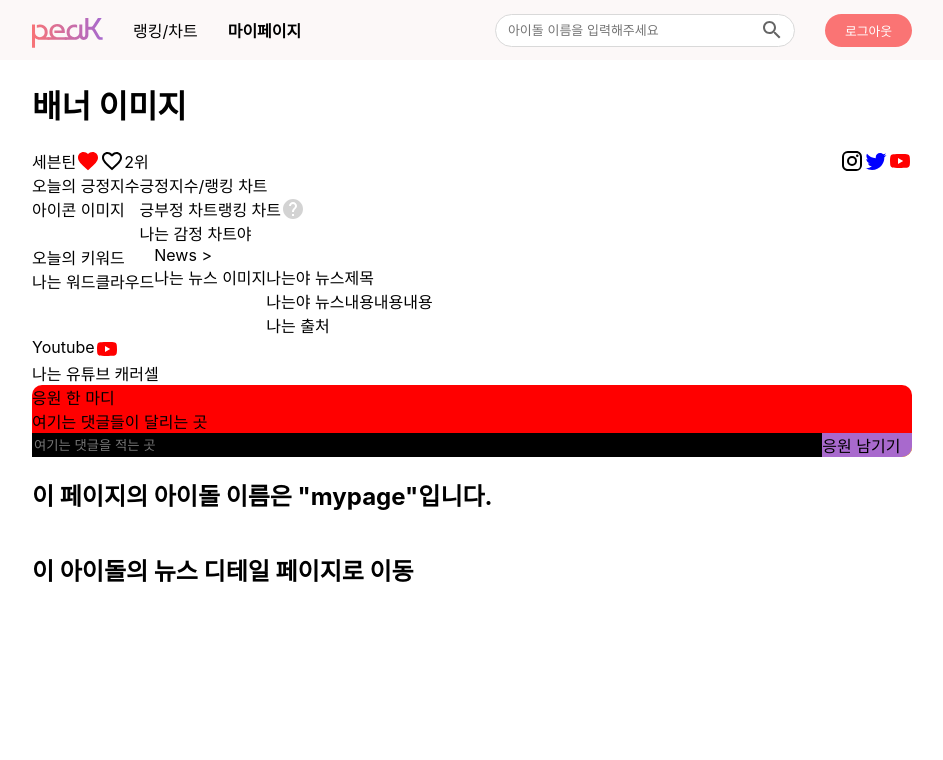
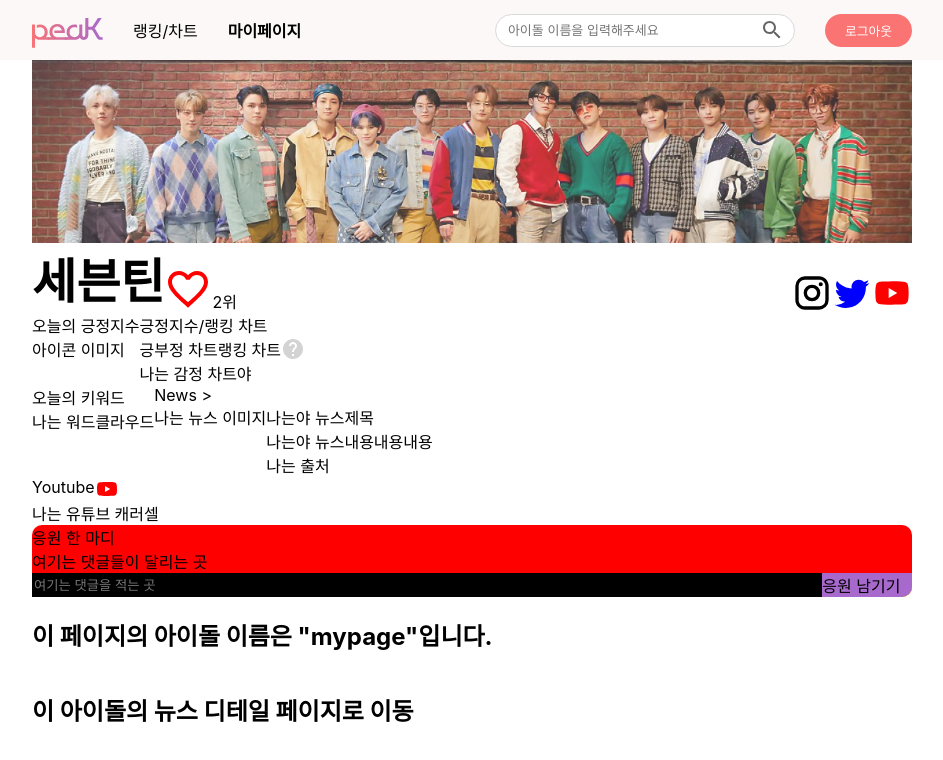
Before and after one commit to SSAFY507-peaK/peaK, a React (Create React App) app in the folder front/: page /mypage in a window 1280 px wide. Shown: the top 760 px of the page, without its empty margins (168-1111 px from the left). Built offline with nearby package versions, Linux system fonts and the light colour scheme; a web font is replaced by a local one.

Commit message:
:memo: [FE] #5 아이돌 페이지 구체화
- IdolBanner 구체화
- IdolData 구체화

```diff
--- a/front/src/components/idolpage/IdolBanner.tsx
+++ b/front/src/components/idolpage/IdolBanner.tsx
@@ -1,4 +1,4 @@
-
+import styled from "styled-components";
 
 function IdolBanner () {
   return (
--- a/front/src/components/idolpage/IdolData.tsx
+++ b/front/src/components/idolpage/IdolData.tsx
@@ -1,19 +1,26 @@
+import FavoriteBorderIcon from '@mui/icons-material/FavoriteBorder';
 import FavoriteIcon from '@mui/icons-material/Favorite';
-import FavoriteBorderIcon from '@mui/icons-material/FavoriteBorder';
 import InstagramIcon from '@mui/icons-material/Instagram';
 import TwitterIcon from '@mui/icons-material/Twitter';
 import YouTubeIcon from '@mui/icons-material/YouTube';
 import styled from "styled-components";
+import { useState } from 'react';
+
+// interface LikeType {
+//   like: boolean;
+// }
 
 const Wrapper = styled.div`
   display: flex;
   flex-direction: row;
   justify-content: space-between;
+  align-items: flex-end;
 `;
 
 const LeftBox = styled.div`
   display: flex;
   flex-direction: row;
+  align-items: flex-end;
 `;
 
 const RightBox = styled.div`
@@ -22,25 +29,36 @@
 `;
 
 const IdolName = styled.div`
+  font-size: 3rem;
+  font-weight: 700;
+`;
 
-`
 const IdolRank = styled.div`
-
-`
+`;
 
 function IdolData () {
+  const [like, setLike] = useState<boolean>(false);
+  let instagramUrl : string = "https://www.instagram.com/saythename_17/";
+  let twitterUrl: string = "https://twitter.com/pledis_17?ref_src=twsrc%5Egoogle%7Ctwcamp%5Eserp%7Ctwgr%5Eauthor";
+  let youtubeUrl: string = "https://www.youtube.com/user/pledis17/videos?app=desktop";
+
+
   return (
     <Wrapper>
       <LeftBox>
         <IdolName>세븐틴</IdolName>
-        <FavoriteIcon sx={{ color: "red" }} />
-        <FavoriteBorderIcon />
+        {
+          like?
+          <FavoriteIcon sx={{ color: "red", fontSize: "3rem", cursor: "pointer" }} onClick={() => setLike(false)} />
+          :
+          <FavoriteBorderIcon sx={{ color: "red", fontSize: "3rem", cursor: "pointer" }} onClick={() => setLike(true)}/>
+        }
         <IdolRank>2위</IdolRank>
       </LeftBox>
       <RightBox>
-        <InstagramIcon />
-        <TwitterIcon sx={{ color: "blue" }} />
-        <YouTubeIcon sx={{ color: "red" }} />
+        <InstagramIcon sx={{ fontSize: "2.5rem", cursor: "pointer" }} onClick={()=> window.open(instagramUrl)} />
+        <TwitterIcon sx={{ fontSize: "2.5rem", cursor: "pointer", color: "blue" }} onClick={()=> window.open(twitterUrl)} />
+        <YouTubeIcon sx={{ fontSize: "2.5rem", cursor: "pointer", color: "red" }} onClick={()=> window.open(youtubeUrl)} />
       </RightBox>
     </Wrapper>
   )
--- a/front/src/routes/IdolPage.tsx
+++ b/front/src/routes/IdolPage.tsx
@@ -1,16 +1,28 @@
 import { Link, useParams } from "react-router-dom";
 
-import styled from "styled-components";
+import Bg from "../components/idolpage/sampleImg/Rectangle 299.png"
 import IdolBanner from "../components/idolpage/IdolBanner";
 import IdolChat from "../components/idolpage/IdolChat";
 import IdolData from "../components/idolpage/IdolData";
 import IdolEmotion from "../components/idolpage/IdolEmotion";
 import IdolNews from "../components/idolpage/IdolNews";
 import IdolYoutube from "../components/idolpage/IdolYoutube";
+import styled from "styled-components";
 
 const Wrapper = styled.div`
   display: flex;
   flex-direction: column;
+`;
+
+
+
+const BannerImg = styled.img`
+  width: 100%;
+  height: 100%;
+  background-image: url(${Bg});
+  background-size: cover;
+  opacity: 0.8;
+
 `;
 
 function IdolPage() {
@@ -19,7 +31,7 @@
 
   return (
     <Wrapper>
-      <IdolBanner />
+      <BannerImg src={Bg}/>
       <IdolData />
       <IdolEmotion />
       <IdolNews />
```
Also changed, not shown: front/src/components/idolpage/sampleImg/Rectangle 299.png (added).
